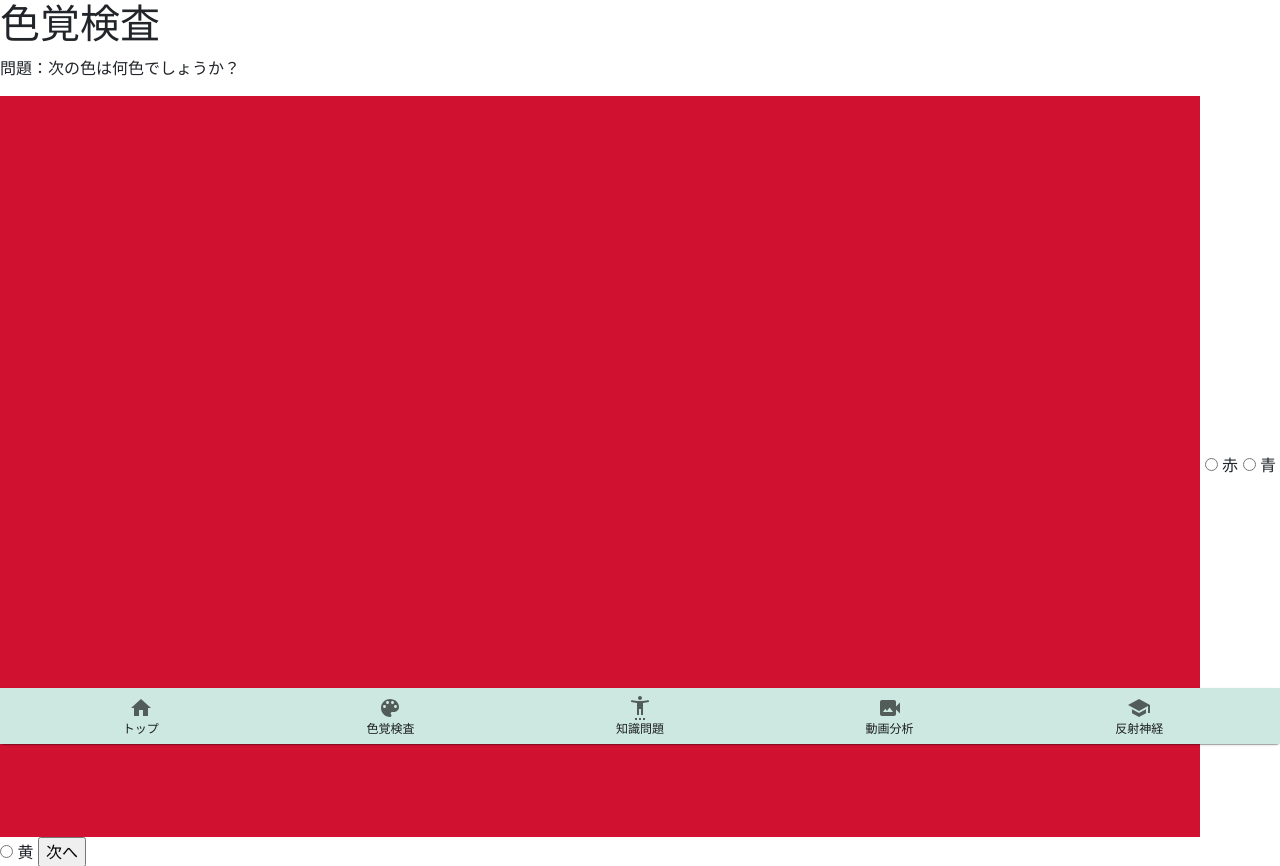
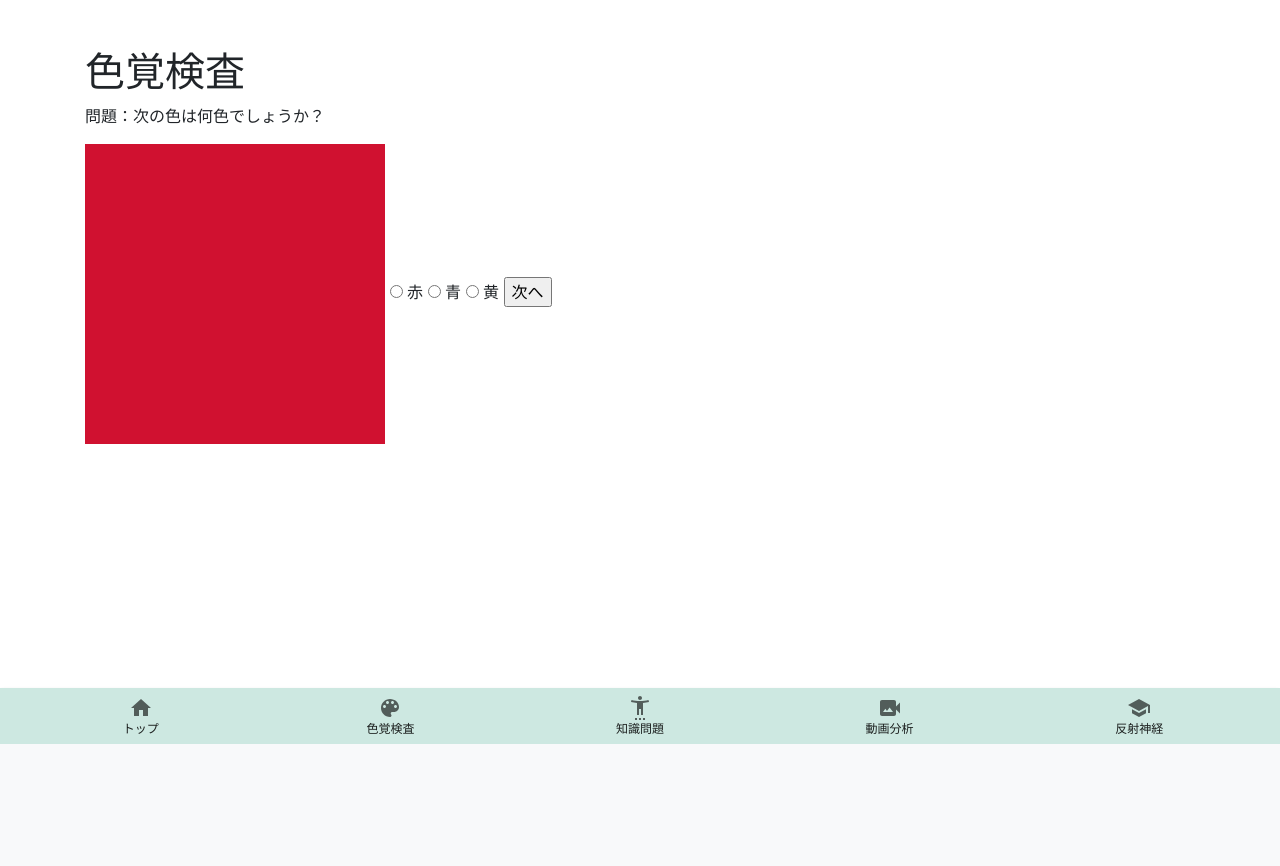
Before and after one commit to MiKami12345/dasc, a Flask app: page /color/index in a window 1280 px wide. Shown: the part 56-922 px from the top of the page. After the commit the page ends 800 px from the top, so only its background shows below. Run offline with Flask 3, Linux system fonts and the light colour scheme; parts of the project's set-up code (start-up, migrations or seed data) failed here and were passed over; some libraries are stand-ins or nearby versions.

Commit message:
feat: 色覚検査にcss

```diff
--- /dev/null
+++ b/static/css/color.css
@@ -0,0 +1,4 @@
+.color-image{
+    width: 300px;
+    height: 300px;
+}
--- a/templates/color/index.html
+++ b/templates/color/index.html
@@ -1,15 +1,17 @@
 {% extends "base.html" %}
 
 {% block css %}
+<link rel="stylesheet" href="../../static/css/color.css">
 {% endblock %}
 
 {% block content %}
+<div class="container mt-5">
     <h1>色覚検査</h1>
 
     {% if question %}
         <form action="/color/check_answer" method="post">
             <p>問題：次の色は何色でしょうか？</p>
-            <img src="{{ url_for('static', filename=question['question'] + '.png') }}" alt="{{ question['question'] }}">
+            <img class="color-image" src="{{ url_for('static', filename=question['question'] + '.png') }}" alt="{{ question['question'] }}">
             {% for option in question['options'] %}
                 <input type="radio" name="user_answer" value="{{ option }}" required> {{ option }}
             {% endfor %}
@@ -19,5 +21,5 @@
         <p>問題を開始するには以下のボタンをクリックしてください。</p>
         <a href="{{ url_for('index') }}">問題を開始する</a>
     {% endif %}
-
+</div>
 {% endblock %}
```
